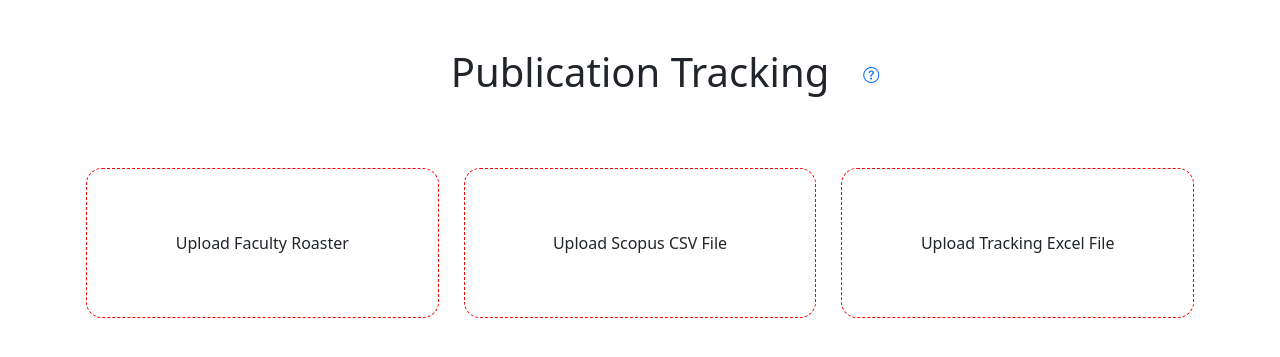
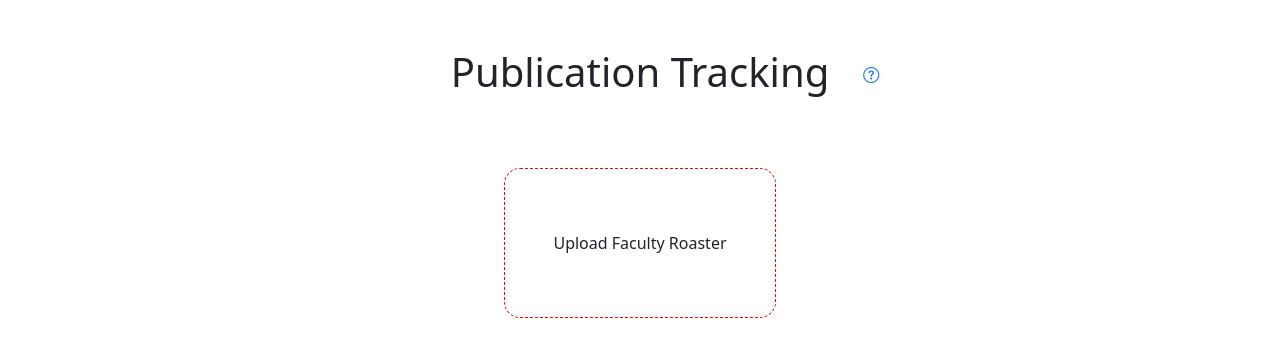
Before and after one commit to natibek/PublicationTracking, a Flask app: page / in a window 1280 px wide. Shown: the top 357 px of the page. Run offline with Flask 3, Linux system fonts and the light colour scheme.

Commit message:
final improvmenets

```diff
--- a/FlaskApp/app.py
+++ b/FlaskApp/app.py
@@ -1,4 +1,4 @@
-from flask import Flask, render_template, redirect, url_for, request, send_file
+from flask import Flask, render_template, redirect, url_for, request, send_file, make_response
 import pandas as pd
 import numpy as np
 from openpyxl import load_workbook
@@ -329,16 +329,14 @@ def submit():
     modified_output.seek(0)
     download_file_name = "(" + str(datetime.now().month) + "_" + str(datetime.now().day) + "_" + str(datetime.now().year) + ") " + output_file_name
 
-    send_file(
-        modified_output,
-        as_attachment=True,
-        download_name= download_file_name,
-        mimetype="application/vnd.openxmlformats-officedocument.spreadsheetml.sheet"
-    )
-
     bsd_faculty_cleaned_df = scopus_csv =  output_excel = output_file_name = None
 
-    return redirect(url_for('publication_tracking'))
+    return send_file(
+            modified_output,
+            as_attachment=True,
+            download_name= download_file_name,
+            mimetype="application/vnd.openxmlformats-officedocument.spreadsheetml.sheet"
+        )
 
 @app.route("/info", methods = ["GET"])
 def info():
--- a/FlaskApp/templates/info.html
+++ b/FlaskApp/templates/info.html
@@ -14,7 +14,7 @@
         <div class="d-flex flex-column" style="width: 500px;">
             <p>
                 The website takes in the BSD faculty roaster, SCOPUS csv file, and the intended tracking excel
-                file to find all of the latest publication by BSD faculty and update the tracking excel file.
+                file in that <em>order</em> to find all of the latest publication by BSD faculty and update the tracking excel file.
                 Once all the files with the correct columns are uploaded, the submit button with appear. Clicking it will
                 download the updated tracking file.
             </p>
--- a/FlaskApp/templates/tracking.html
+++ b/FlaskApp/templates/tracking.html
@@ -16,7 +16,7 @@
     <div class="container p-3">
         <div class="box">
 
-                <form action="/faculty_file" method="post" class="w-50" onchange="submitForm(event)" enctype="multipart/form-data">
+                <form action="/faculty_file" method="post" onchange="submitForm(event)" enctype="multipart/form-data">
                     <label for="faculty_roaster"
                             class="btn d-flex justify-content-center align-items-center rounded-4 p-5"
                             style="height: 150px; border-style: dashed; border-color: {{ 'green' if status[0] else 'red' }} ;">
@@ -25,7 +25,7 @@
                     <input class="d-none" type="file" name="faculty_roaster" id="faculty_roaster" accept="application/vnd.openxmlformats-officedocument.spreadsheetml.sheet, application/vnd.ms-excel" required>
                 </form>
 
-                <form action="/scopus_file" method="post" class="w-50" onchange="submitForm(event)" enctype="multipart/form-data">
+                <form class = "{{ 'd-none' if not status[0] }}" action="/scopus_file" method="post" onchange="submitForm(event)" enctype="multipart/form-data">
                     <label for="scopus"
                             class="btn d-flex justify-content-center align-items-center rounded-4 p-5"
                             style="height: 150px; border-style: dashed; border-color: {{ 'green' if status[1] else 'red' }}">
@@ -35,7 +35,7 @@
                 </form>
 
 
-                <form action="output_file" method="post" class="w-50" onchange="submitForm(event)" enctype="multipart/form-data">
+                <form class = "{{ 'd-none' if not (status[0] and status[1]) }}" action="output_file" method="post" onchange="submitForm(event)" enctype="multipart/form-data">
                     <label for="tracking_excel"
                              class=" btn d-flex justify-content-center align-items-center  rounded-4 p-5"
                             style=" height: 150px; border-style: dashed; border-color: {{ 'green' if status[2] else 'red' }}">
@@ -65,7 +65,7 @@
         function reload_page(){
             setTimeout(() => {
                 window.location.reload(true);
-            }, 1000);
+            }, 2000);
         }
     </script>
 
```
